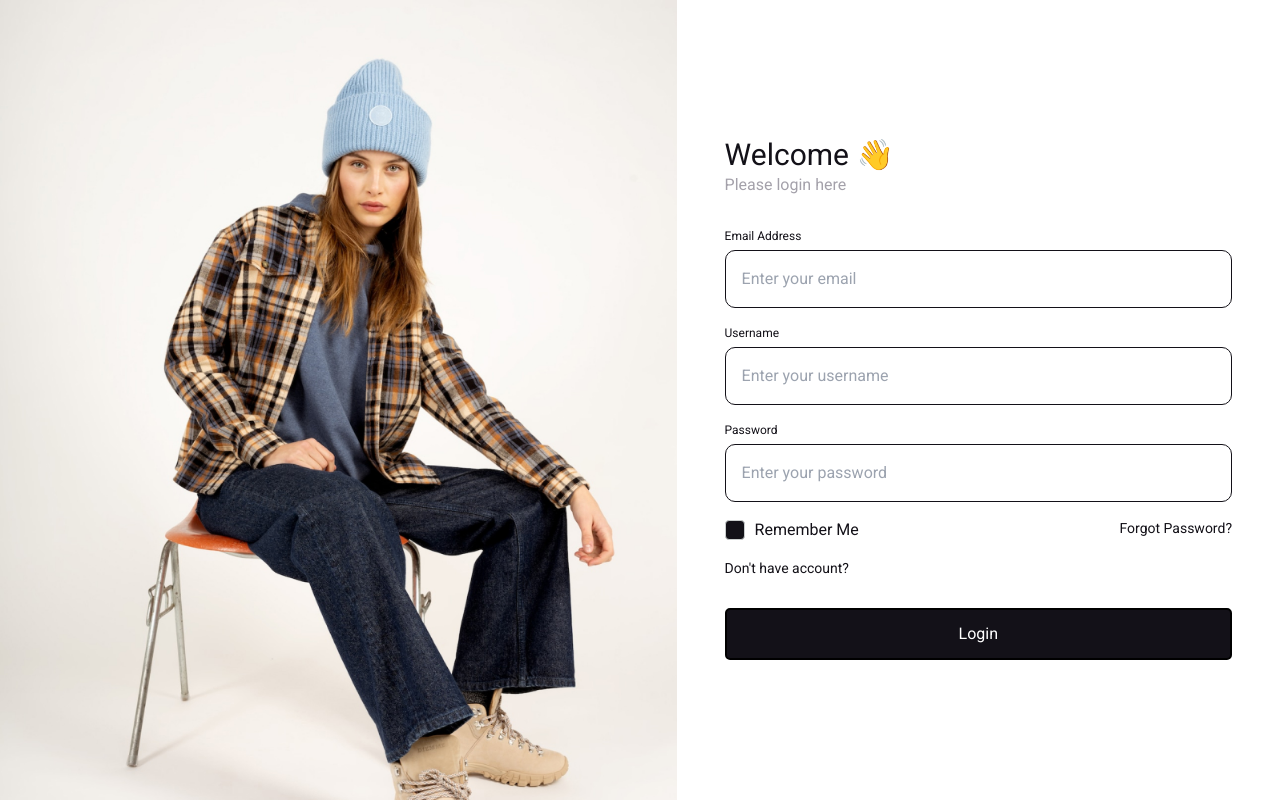
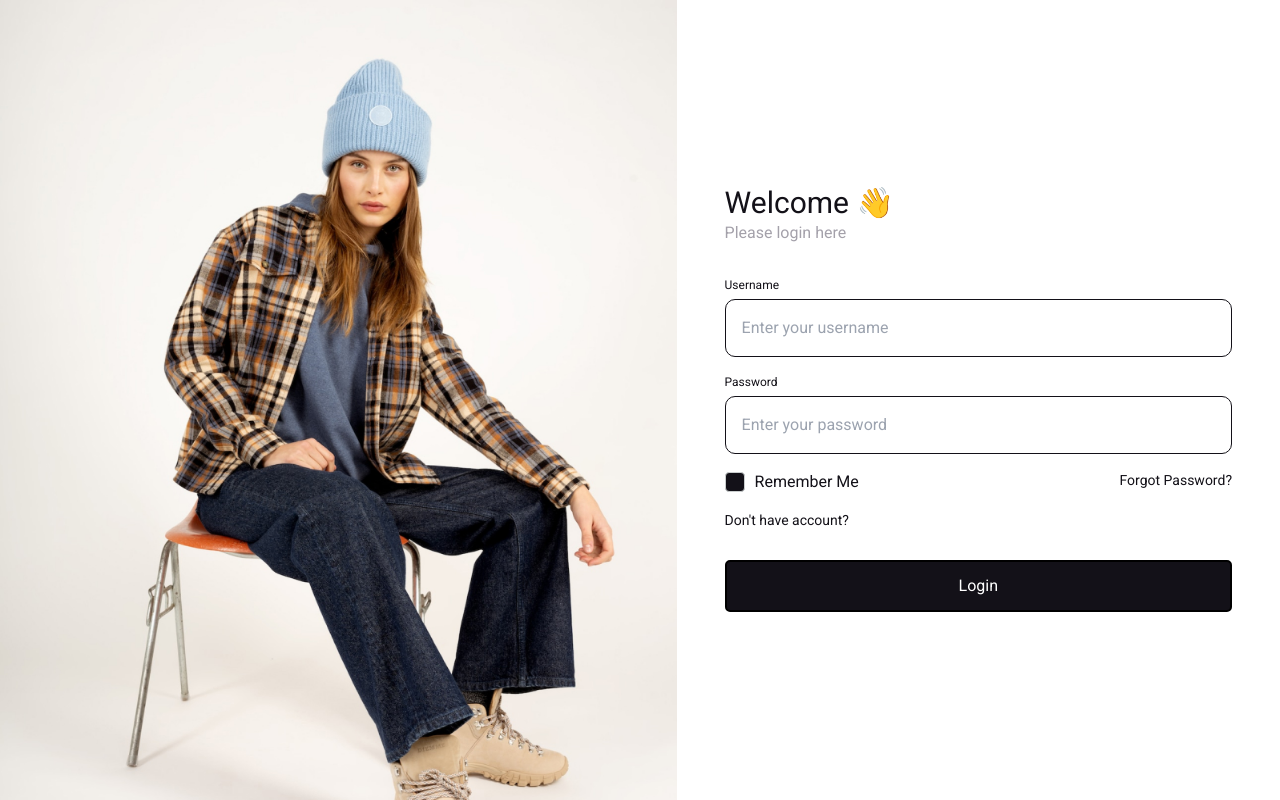
Before and after one commit to Vitaliy-Salinskiy/Ddsgnr-client, an Angular app: page /auth/login in a window 1280 px wide. Built offline with nearby package versions, Linux system fonts and the light colour scheme; what ng-otp-input would draw is missing.

Commit message:
login functionality commit

```diff
--- a/src/app/interfaces/index.ts
+++ b/src/app/interfaces/index.ts
@@ -32,3 +32,7 @@ export interface IProfile {
 	email: string;
 	image: string | null;
 }
+
+export interface IToken {
+	access_token: string;
+}
--- a/src/app/pages/login-page/login-page.component.html
+++ b/src/app/pages/login-page/login-page.component.html
@@ -10,29 +10,43 @@
 			<h3 class="auth-subtitle">Please login here</h3>
 		</div>
 
-		<form class="w-full flex flex-col mt-8">
+		<form class="w-full flex flex-col mt-8" [formGroup]="loginForm" (ngSubmit)="login()">
 			<div class="w-full flex flex-col gap-4">
 				<div class="w-full flex flex-col gap-4">
 					<div class="w-full flex flex-col gap-[5px]">
-						<label class="auth-label">Email Address</label>
-						<input class="auth-input" type="text" placeholder="Enter your email">
+						<label
+							[ngClass]="{'text-red-500': loginForm.controls['username'].invalid && loginForm.controls['username'].touched}"
+							class="auth-label" for="username">Username</label>
+						<input
+							[ngClass]="{'auth-input-error': loginForm.controls['username'].invalid && loginForm.controls['username'].touched}"
+							id="username" formControlName="username" class="auth-input" type="text"
+							placeholder="Enter your username">
+						<p class="text-sm text-red-500"
+							*ngIf="loginForm.controls['username'].touched && loginForm.controls['username'].invalid">
+							{{ getErrorMessage(loginForm, 'username') }}
+						</p>
 					</div>
 					<div class="w-full flex flex-col gap-[5px]">
-						<label class="auth-label">Username</label>
-						<input class="auth-input" type="text" placeholder="Enter your username">
-					</div>
-					<div class="w-full flex flex-col gap-[5px]">
-						<label class="auth-label">Password</label>
-						<input class="auth-input" type="text" placeholder="Enter your password">
+						<label
+							[ngClass]="{'text-red-500': loginForm.controls['password'].touched && loginForm.controls['password'].invalid}"
+							class="auth-label" for="password">Password</label>
+						<input
+							[ngClass]="{'auth-input-error': loginForm.controls['password'].touched && loginForm.controls['password'].invalid}"
+							formControlName="password" class="auth-input" id="password" type="text"
+							placeholder="Enter your password">
+						<p class="text-sm text-red-500"
+							*ngIf="loginForm.controls['password'].touched && loginForm.controls['password'].invalid">
+							{{ getErrorMessage(loginForm, 'password') }}
+						</p>
 					</div>
 
 					<div class="flex justify-between">
-						<div class="flex gap-[10px] items-center">
-							<input type="checkbox">
-							<label class="text-auth-black text-[16px]">Remember Me</label>
+						<div class="flex gap-[10px] items-center cursor-pointer">
+							<input type="checkbox" id="checkbox">
+							<label for="checkbox" class="text-auth-black text-[16px]">Remember Me</label>
 						</div>
 						<p routerLink="/auth/forgot-password"
-							class="text-auth-black text-sm cursor-pointer active:scale-90 select-none" appScale>Forgot
+							class=" text-auth-black text-sm cursor-pointer active:scale-90 select-none" appScale>Forgot
 							Password?</p>
 					</div>
 
@@ -41,6 +55,9 @@
 							class="text-auth-black text-sm cursor-pointer active:scale-90 select-none" appScale>Don't have
 							account?</p>
 					</div>
+
+					<p class="text-red-500 text-sm font-semibold" *ngIf="error">*{{error}}</p>
+
 				</div>
 			</div>
 
--- a/src/app/pages/login-page/login-page.component.ts
+++ b/src/app/pages/login-page/login-page.component.ts
@@ -1,4 +1,10 @@
 import { Component } from '@angular/core';
+import { FormControl, FormGroup, Validators } from '@angular/forms';
+import { getErrorMessage } from '../../utils';
+import { AuthService } from 'src/app/services/auth-service.service';
+import { HttpErrorResponse } from '@angular/common/http';
+import { IProfile, IToken } from 'src/app/interfaces';
+import { Router } from '@angular/router';
 
 @Component({
 	selector: 'app-login-page',
@@ -6,4 +12,39 @@ import { Component } from '@angular/core';
 })
 export class LoginPageComponent {
 
+	loginForm: FormGroup;
+	error: string;
+	getErrorMessage = getErrorMessage;
+
+	constructor(private authService: AuthService, private router: Router) {
+		this.loginForm = new FormGroup({
+			username: new FormControl("", [Validators.required, Validators.minLength(1)]),
+			password: new FormControl("", [Validators.required, Validators.minLength(6)])
+		})
+	}
+
+	login(): void {
+		this.error = null;
+
+		if (this.loginForm.untouched) {
+			this.error = "Please fill out the form";
+			return;
+		}
+
+		if (this.loginForm.valid) {
+			this.authService.login(this.loginForm.value).subscribe({
+				next: (user: IToken) => {
+					this.router.navigateByUrl("/");
+				},
+				error: (error: HttpErrorResponse) => {
+					if (error.error.message) {
+						this.error = "Check your username and password";
+					}
+				}
+			});
+		} else {
+			console.log("Invalid", this.loginForm.value);
+		}
+	}
+
 }
--- a/src/app/pages/register-page/register-page.component.html
+++ b/src/app/pages/register-page/register-page.component.html
@@ -19,10 +19,11 @@
 							[ngClass]="{'text-red-500': registerForm.controls['email'].invalid && registerForm.controls['email'].touched}"
 							for="email" class="auth-label">Email Address</label>
 						<input
-							[ngClass]="{'border-red-500 outline-red-500 placeholder:text-red-500': registerForm.controls['email'].invalid && registerForm.controls['email'].touched}"
+							[ngClass]="{'auth-input-error': registerForm.controls['email'].invalid && registerForm.controls['email'].touched}"
 							id="email" formControlName="email" class="auth-input" type="email" placeholder="Enter your email">
-						<p *ngIf="registerForm.controls['email'].touched" class="text-red-400 text-sm">
-							{{ getErrorMessage('email') }}
+						<p *ngIf="registerForm.controls['email'].touched && registerForm.controls['email'].invalid"
+							class="text-red-400 text-sm">
+							{{ getErrorMessage(registerForm, 'email') }}
 						</p>
 					</div>
 
@@ -31,11 +32,12 @@
 							[ngClass]="{'text-red-500': registerForm.controls['username'].invalid && registerForm.controls['username'].touched}"
 							for="username" class="auth-label">Username</label>
 						<input
-							[ngClass]="{'border-red-500 outline-red-500 placeholder:text-red-500': registerForm.controls['username'].invalid && registerForm.controls['username'].touched}"
+							[ngClass]="{'auth-input-error': registerForm.controls['username'].invalid && registerForm.controls['username'].touched}"
 							id="username" formControlName="username" class="auth-input" type="text"
 							placeholder="Enter your username">
-						<p *ngIf="registerForm.controls['username'].touched" class="text-red-400 text-sm">
-							{{ getErrorMessage('username') }}
+						<p *ngIf="registerForm.controls['username'].touched && registerForm.controls['username'].invalid"
+							class="text-red-400 text-sm">
+							{{ getErrorMessage(registerForm,'username') }}
 						</p>
 					</div>
 
@@ -44,11 +46,12 @@
 							[ngClass]="{'text-red-500': registerForm.controls['password'].invalid && registerForm.controls['password'].touched}"
 							for="password" class="auth-label">Password</label>
 						<input
-							[ngClass]="{'border-red-500 outline-red-500 placeholder:text-red-500': registerForm.controls['password'].invalid && registerForm.controls['password'].touched}"
+							[ngClass]="{'auth-input-error': registerForm.controls['password'].invalid && registerForm.controls['password'].touched}"
 							id="password" formControlName="password" class="auth-input" type="password"
 							placeholder="Enter your password">
-						<p *ngIf="registerForm.controls['password'].touched" class="text-red-400 text-sm">
-							{{ getErrorMessage('password') }}
+						<p *ngIf="registerForm.controls['password'].touched && registerForm.controls['password'].invalid"
+							class="text-red-400 text-sm">
+							{{ getErrorMessage(registerForm,'password') }}
 						</p>
 					</div>
 
@@ -57,11 +60,12 @@
 							[ngClass]="{'text-red-500': registerForm.controls['confirmPassword'].invalid && registerForm.controls['confirmPassword'].touched}"
 							for="confirmPassword" class="auth-label">Confirm Password</label>
 						<input
-							[ngClass]="{'border-red-500 outline-red-500 placeholder:text-red-500': registerForm.controls['confirmPassword'].invalid && registerForm.controls['confirmPassword'].touched}"
+							[ngClass]="{'auth-input-error': registerForm.controls['confirmPassword'].invalid && registerForm.controls['confirmPassword'].touched}"
 							id="confirmPassword" formControlName="confirmPassword" class="auth-input" type="password"
 							placeholder="Enter your password again">
-						<p *ngIf="registerForm.controls['confirmPassword'].touched" class="text-red-400 text-sm">
-							{{ getErrorMessage('confirmPassword') }}
+						<p *ngIf="registerForm.controls['confirmPassword'].touched && registerForm.controls['confirmPassword'].invalid"
+							class="text-red-400 text-sm">
+							{{ getErrorMessage(registerForm,'confirmPassword') }}
 						</p>
 					</div>
 
--- a/src/app/pages/register-page/register-page.component.ts
+++ b/src/app/pages/register-page/register-page.component.ts
@@ -4,6 +4,7 @@ import { FormControl, FormGroup, Validators } from '@angular/forms';
 import { Router } from '@angular/router';
 
 import { IUser, IUserDto } from 'src/app/interfaces';
+import { getErrorMessage } from '../../utils';
 import { UserService } from 'src/app/services/user-service.service';
 
 @Component({
@@ -14,7 +15,7 @@ export class RegisterPageComponent {
 
 	registerForm: FormGroup;
 	error: string = null;
-	isLoading: boolean = false;
+	getErrorMessage = getErrorMessage;
 
 	constructor(private userService: UserService, private router: Router) {
 		this.registerForm = new FormGroup({
@@ -26,40 +27,22 @@ export class RegisterPageComponent {
 		});
 	}
 
-	getErrorMessage(controlName: string) {
-		let control = this.registerForm.get(controlName);
-
-		if (control?.errors?.['required']) {
-			return 'This field is required';
-		} else if (control?.errors?.['minlength']) {
-			return `Must be at least ${control.errors['minlength'].requiredLength} characters, you entered ${control.errors['minlength'].actualLength}`;
-		} else if (control?.errors?.['email']) {
-			return 'Not a valid email';
-		}
-
-		return null;
-	}
-
 	register(): void {
 		this.error = null;
-		this.isLoading = true;
 
 		if (this.registerForm.untouched) {
 			this.error = "Please fill out the form";
-			this.isLoading = false;
 			return;
 		}
 
 		if (this.registerForm.value.isAgree === false) {
 			this.error = "You must agree to the terms and conditions";
-			this.isLoading = false;
 			return;
 		}
 
 		if (this.registerForm.valid) {
 			if (this.registerForm.value.password !== this.registerForm.value.confirmPassword) {
 				this.error = "Password and Confirm Password must be the same";
-				this.isLoading = false;
 				return;
 			}
 
@@ -69,22 +52,22 @@ export class RegisterPageComponent {
 				password: this.registerForm.value.password
 			};
 
-			this.userService.createUser(credentials).subscribe(
-				(user: IUser) => {
+			this.userService.createUser(credentials).subscribe({
+				next: (user: IUser) => {
 					this.registerForm.reset();
-					this.isLoading = false;
-					this.router.navigateByUrl("/auth/login")
+					this.router.navigateByUrl("/auth/login");
 				},
-				(error: HttpErrorResponse) => {
+				error: (error: HttpErrorResponse) => {
 					if (error.error.message.startsWith("E11000 duplicate key error collection: ddsgnr.users index: email_1 dup key:")) {
 						this.error = `Email: ${this.registerForm.value.email} already exists`;
 					} else {
 						this.error = error.error.message;
 						console.log('An error occurred:', error.error.message);
 					}
-					this.isLoading = false;
 				}
-			);
+			});
+
 		}
 	}
+
 }
--- /dev/null
+++ b/src/app/utils/index.ts
@@ -0,0 +1,17 @@
+import { FormGroup } from "@angular/forms";
+
+export const getErrorMessage = (form: FormGroup, controlName: string) => {
+	let control = form.get(controlName);
+
+	if (control?.errors?.['required']) {
+		return 'This field is required';
+	} else if (control?.errors?.['minlength']) {
+		return `Must be at least ${control.errors['minlength'].requiredLength} characters, you entered ${control.errors['minlength'].actualLength}`;
+	} else if (control?.errors?.['maxLength']) {
+		return `Must be less than ${control.errors['maxLength'].requiredLength} characters, you entered ${control.errors['maxLength'].actualLength}`;
+	} else if (control?.errors?.['email']) {
+		return 'Not a valid email';
+	}
+
+	return null;
+}
--- a/src/styles.scss
+++ b/src/styles.scss
@@ -35,6 +35,10 @@
 
 	.auth-input {
 		@apply text-[16px] text-auth-black border border-auth-black rounded-[10px] p-4;
+	}
+
+	.auth-input-error {
+		@apply text-red-500 border-red-500 outline-red-500 placeholder:text-red-500;
 	}
 
 }
```
Also changed, not shown: src/app/services/auth-service.service.ts (+5 -17 lines).
